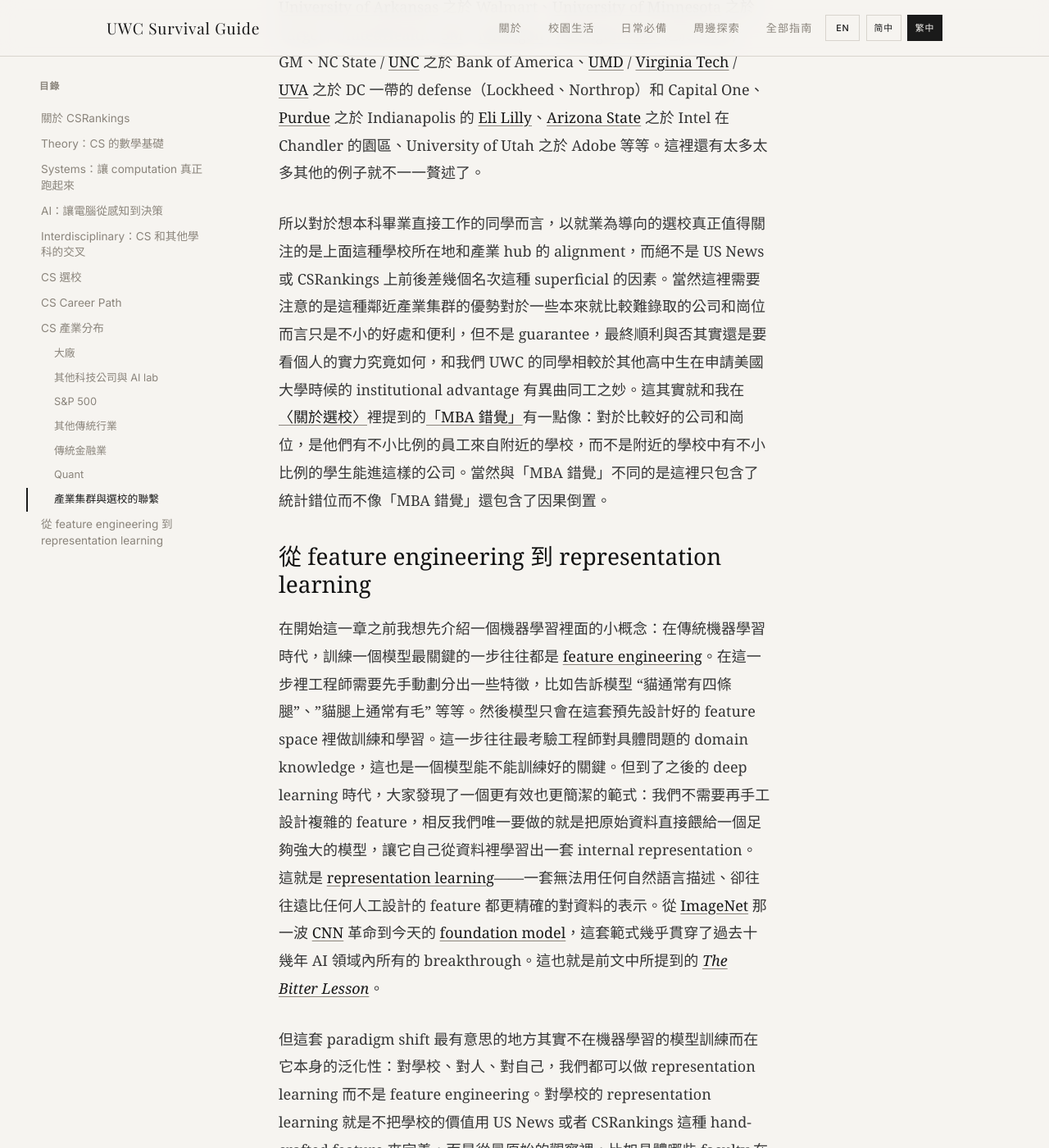
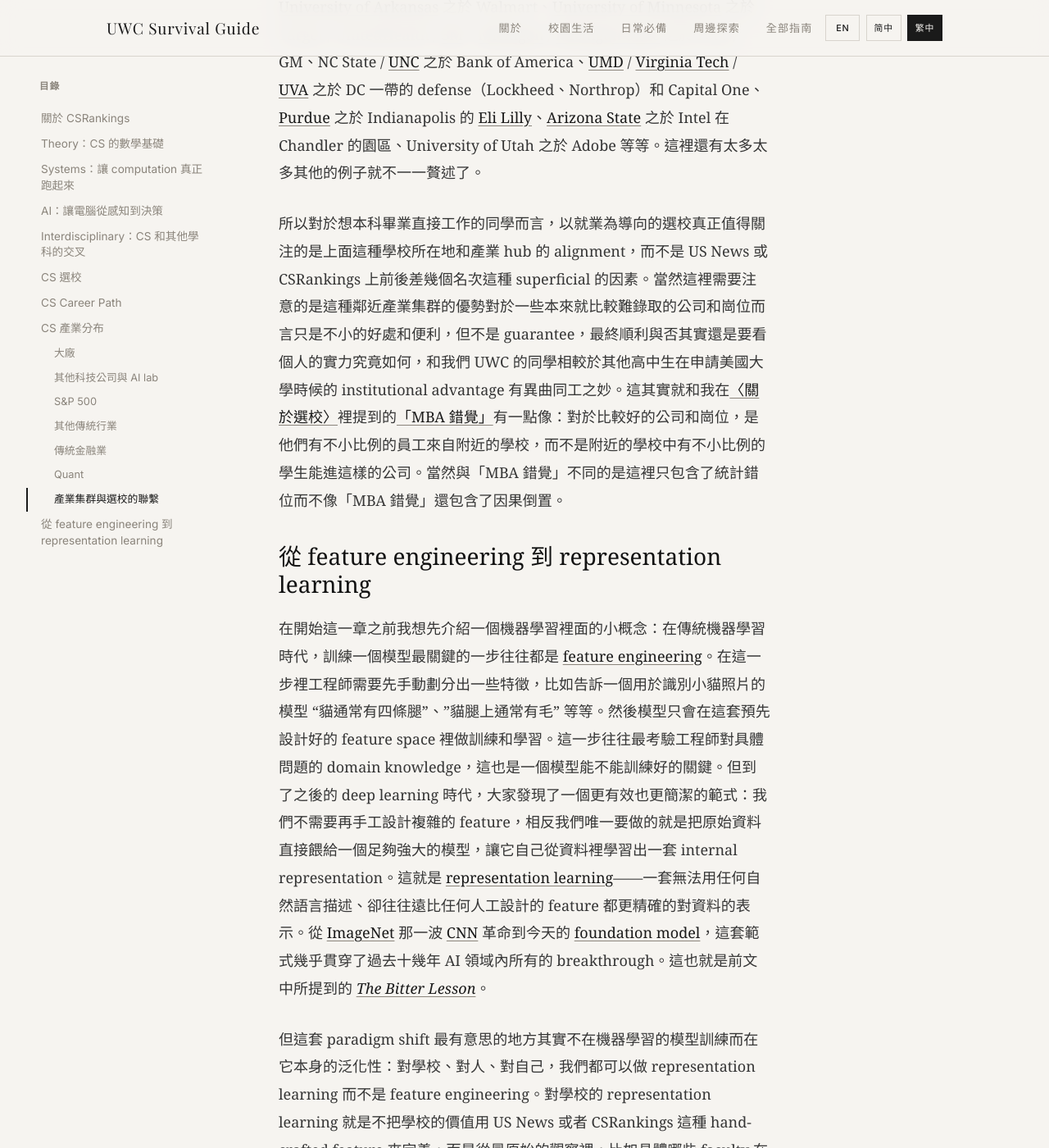
Before and after one commit to United-World-College/UWC-Survival-Guide, a Jekyll site: the page built from website/_guides/chinese/computer-science-TW.md, in a window 1280 px wide and 1400 px high, scrolled down 32983 px. Shown: the whole window at 82% size. Built offline with Jekyll 4.4.1, drawn with Linux system fonts in a browser that asks for light colours; some web fonts are replaced; some of the changed text lies outside the part shown.

Commit message:
docs: prose tweaks to CS guide closing paragraphs; sync CN/TW/EN
- 绝不是 → 不是 in industry-hub vs ranking contrast (CN/TW; EN already lacks an equivalent emphatic negation)
- clarify feature-engineering example: "a model meant to recognize cat photos" (vs. just "the model")
- drop 很 + replace English "inefficient" with 低效率 + add 然后 in peer-comparison line

```diff
--- a/website/_guides/chinese/computer-science-TW.md
+++ b/website/_guides/chinese/computer-science-TW.md
@@ -299,14 +299,14 @@
 
 除此之外還有一類比較容易被忽視的 alignment 是很多傳統巨頭在招聘員工（包括 SWE）時其實非常 favor 總部附近的州立大學，所以一些緊鄰傳統巨頭總部的州立學校往往就是這些公司最主要的本科 pipeline——比如 [University of Arkansas](https://en.wikipedia.org/wiki/University_of_Arkansas) 之於 Walmart、[University of Minnesota](https://en.wikipedia.org/wiki/University_of_Minnesota) 之於 Target / UnitedHealth / [3M](https://en.wikipedia.org/wiki/3M)、[Michigan](https://en.wikipedia.org/wiki/University_of_Michigan) / [Michigan State](https://en.wikipedia.org/wiki/Michigan_State_University) 之於 Ford / GM、NC State / [UNC](https://en.wikipedia.org/wiki/University_of_North_Carolina_at_Chapel_Hill) 之於 Bank of America、[UMD](https://en.wikipedia.org/wiki/University_of_Maryland,_College_Park) / [Virginia Tech](https://en.wikipedia.org/wiki/Virginia_Tech) / [UVA](https://en.wikipedia.org/wiki/University_of_Virginia) 之於 **DC** 一帶的 defense（Lockheed、Northrop）和 Capital One、[Purdue](https://en.wikipedia.org/wiki/Purdue_University) 之於 **Indianapolis** 的 [Eli Lilly](https://en.wikipedia.org/wiki/Eli_Lilly_and_Company)、[Arizona State](https://en.wikipedia.org/wiki/Arizona_State_University) 之於 Intel 在 **Chandler** 的園區、University of Utah 之於 Adobe 等等。這裡還有太多太多其他的例子就不一一贅述了。
 
-所以對於想本科畢業直接工作的同學而言，以就業為導向的選校真正值得關注的是上面這種學校所在地和產業 hub 的 alignment，而絕不是 US News 或 CSRankings 上前後差幾個名次這種 superficial 的因素。當然這裡需要注意的是這種鄰近產業集群的優勢對於一些本來就比較難錄取的公司和崗位而言只是不小的好處和便利，但不是 guarantee，最終順利與否其實還是要看個人的實力究竟如何，和我們 UWC 的同學相較於其他高中生在申請美國大學時候的 institutional advantage 有異曲同工之妙。這其實就和我在[〈關於選校〉]({{ '/guides/chinese/school-selection-TW/' | relative_url }})裡提到的[「MBA 錯覺」]({{ '/guides/chinese/school-selection-TW/#學校只是平台成長靠自己' | relative_url }})有一點像：對於比較好的公司和崗位，是他們有不小比例的員工來自附近的學校，而不是附近的學校中有不小比例的學生能進這樣的公司。當然與「MBA 錯覺」不同的是這裡只包含了統計錯位而不像「MBA 錯覺」還包含了因果倒置。
+所以對於想本科畢業直接工作的同學而言，以就業為導向的選校真正值得關注的是上面這種學校所在地和產業 hub 的 alignment，而不是 US News 或 CSRankings 上前後差幾個名次這種 superficial 的因素。當然這裡需要注意的是這種鄰近產業集群的優勢對於一些本來就比較難錄取的公司和崗位而言只是不小的好處和便利，但不是 guarantee，最終順利與否其實還是要看個人的實力究竟如何，和我們 UWC 的同學相較於其他高中生在申請美國大學時候的 institutional advantage 有異曲同工之妙。這其實就和我在[〈關於選校〉]({{ '/guides/chinese/school-selection-TW/' | relative_url }})裡提到的[「MBA 錯覺」]({{ '/guides/chinese/school-selection-TW/#學校只是平台成長靠自己' | relative_url }})有一點像：對於比較好的公司和崗位，是他們有不小比例的員工來自附近的學校，而不是附近的學校中有不小比例的學生能進這樣的公司。當然與「MBA 錯覺」不同的是這裡只包含了統計錯位而不像「MBA 錯覺」還包含了因果倒置。
 
 ## 從 feature engineering 到 representation learning
 
-在開始這一章之前我想先介紹一個機器學習裡面的小概念：在傳統機器學習時代，訓練一個模型最關鍵的一步往往都是 [feature engineering](https://en.wikipedia.org/wiki/Feature_engineering)。在這一步裡工程師需要先手動劃分出一些特徵，比如告訴模型 "貓通常有四條腿"、"貓腿上通常有毛" 等等。然後模型只會在這套預先設計好的 feature space 裡做訓練和學習。這一步往往最考驗工程師對具體問題的 domain knowledge，這也是一個模型能不能訓練好的關鍵。但到了之後的 deep learning 時代，大家發現了一個更有效也更簡潔的範式：我們不需要再手工設計複雜的 feature，相反我們唯一要做的就是把原始資料直接餵給一個足夠強大的模型，讓它自己從資料裡學習出一套 internal representation。這就是 [representation learning](https://en.wikipedia.org/wiki/Feature_learning)——一套無法用任何自然語言描述、卻往往遠比任何人工設計的 feature 都更精確的對資料的表示。從 [ImageNet](https://en.wikipedia.org/wiki/ImageNet) 那一波 [CNN](https://en.wikipedia.org/wiki/Convolutional_neural_network) 革命到今天的 [foundation model](https://en.wikipedia.org/wiki/Foundation_model)，這套範式幾乎貫穿了過去十幾年 AI 領域內所有的 breakthrough。這也就是前文中所提到的 [*The Bitter Lesson*](#the-bitter-lesson)。
+在開始這一章之前我想先介紹一個機器學習裡面的小概念：在傳統機器學習時代，訓練一個模型最關鍵的一步往往都是 [feature engineering](https://en.wikipedia.org/wiki/Feature_engineering)。在這一步裡工程師需要先手動劃分出一些特徵，比如告訴一個用於識別小貓照片的模型 "貓通常有四條腿"、"貓腿上通常有毛" 等等。然後模型只會在這套預先設計好的 feature space 裡做訓練和學習。這一步往往最考驗工程師對具體問題的 domain knowledge，這也是一個模型能不能訓練好的關鍵。但到了之後的 deep learning 時代，大家發現了一個更有效也更簡潔的範式：我們不需要再手工設計複雜的 feature，相反我們唯一要做的就是把原始資料直接餵給一個足夠強大的模型，讓它自己從資料裡學習出一套 internal representation。這就是 [representation learning](https://en.wikipedia.org/wiki/Feature_learning)——一套無法用任何自然語言描述、卻往往遠比任何人工設計的 feature 都更精確的對資料的表示。從 [ImageNet](https://en.wikipedia.org/wiki/ImageNet) 那一波 [CNN](https://en.wikipedia.org/wiki/Convolutional_neural_network) 革命到今天的 [foundation model](https://en.wikipedia.org/wiki/Foundation_model)，這套範式幾乎貫穿了過去十幾年 AI 領域內所有的 breakthrough。這也就是前文中所提到的 [*The Bitter Lesson*](#the-bitter-lesson)。
 
 但這套 paradigm shift 最有意思的地方其實不在機器學習的模型訓練而在它本身的泛化性：對學校、對人、對自己，我們都可以做 representation learning 而不是 feature engineering。對學校的 representation learning 就是不把學校的價值用 US News 或者 CSRankings 這種 hand-crafted feature 來定義，而是從最原始的觀察裡，比如具體哪些 faculty 在做什麼 research、附近有什麼產業 hub、本科教育的文化是 math-heavy 還是 engineering-heavy 等等，來慢慢學出對一個 program 的 internal representation。這其實就是這整篇文章以及之前那篇[〈關於選校〉]({{ '/guides/chinese/school-selection-TW/' | relative_url }})裡面一直在做的事。對人的 representation learning 也是一樣的：對一個人真正的水平和人品的判斷，從來都不應該從 title、薪資、獎項這些 surface feature 裡直接讀出來；相反，我們應該讓這個判斷從這個人做事的方式、做人的態度中來慢慢 emerge。而對自己的自我價值也是同樣的道理——這一點我在[〈體制的犧牲者〉]({{ '/guides/chinese/victims-of-the-system-TW/' | relative_url }})裡已經聊過了：把自我價值錨定在 GPA、ranking、offer 這些外部 metric 上，本質就是在用一組別人 hand-craft 好的 feature 來定義我們自己的價值。
 
-當然 representation learning 在技術上從來不是 free lunch，它往往需要海量的資料和長時間的 pretraining，而且通過這種方式訓練的模型的早期 performance 經常還不如那些精心 feature-engineered 的傳統模型。這個問題換到 cognitive 層面其實也是一樣的。假如我們不去使用現成的 metric，而是讓自己對事物的判斷從最原始的觀察裡慢慢湧現，那我們往往就很容易在那些按部就班 optimize 外部 metric 的同齡人面前顯得很 inefficient，甚至也開始想要通過 feature engineering 的方式來走捷徑。這其實就是 representation learning 必經的代價。因為那些從原始觀察裡湧現出來的判斷，一定是要等到我們處理了足夠多的 raw data 之後才會真正比任何 hand-crafted feature 都更精確也更穩健。
+當然 representation learning 在技術上從來不是 free lunch，它往往需要海量的資料和長時間的 pretraining，而且通過這種方式訓練的模型的早期 performance 經常還不如那些精心 feature-engineered 的傳統模型。這個問題換到 cognitive 層面其實也是一樣的。假如我們不去使用現成的 metric，而是讓自己對事物的判斷從最原始的觀察裡慢慢湧現，那我們往往就很容易在那些按部就班 optimize 外部 metric 的同齡人面前顯得低效率，然後甚至也開始想要通過 feature engineering 的方式來走捷徑。這其實就是 representation learning 必經的代價。因為那些從原始觀察裡湧現出來的判斷，一定是要等到我們處理了足夠多的 raw data 之後才會真正比任何 hand-crafted feature 都更精確也更穩健。
 
 所以我也不敢說自己在 representation learning 上學得有多好，現在大概率還處於需要大量資料來持續做 pretraining 的階段。但 anyway，這算是我學了 CS 這麼久之後自己的一點小感悟，在這裡分享給同樣在路上的你們。
```
Also changed, not shown: website/_guides/chinese/computer-science-CN.md (+3 -3 lines), website/_guides/default/computer-science.md (+2 -2 lines).
